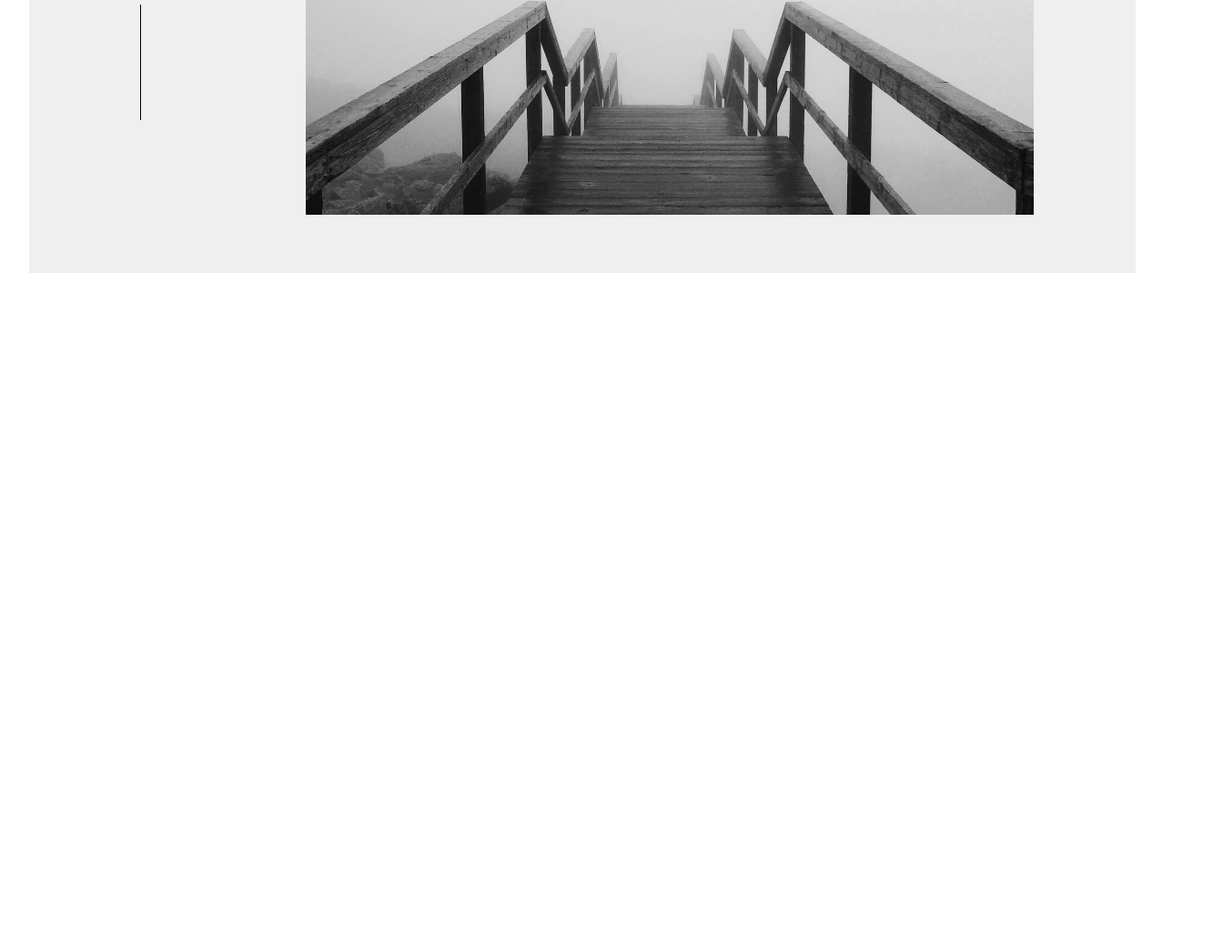
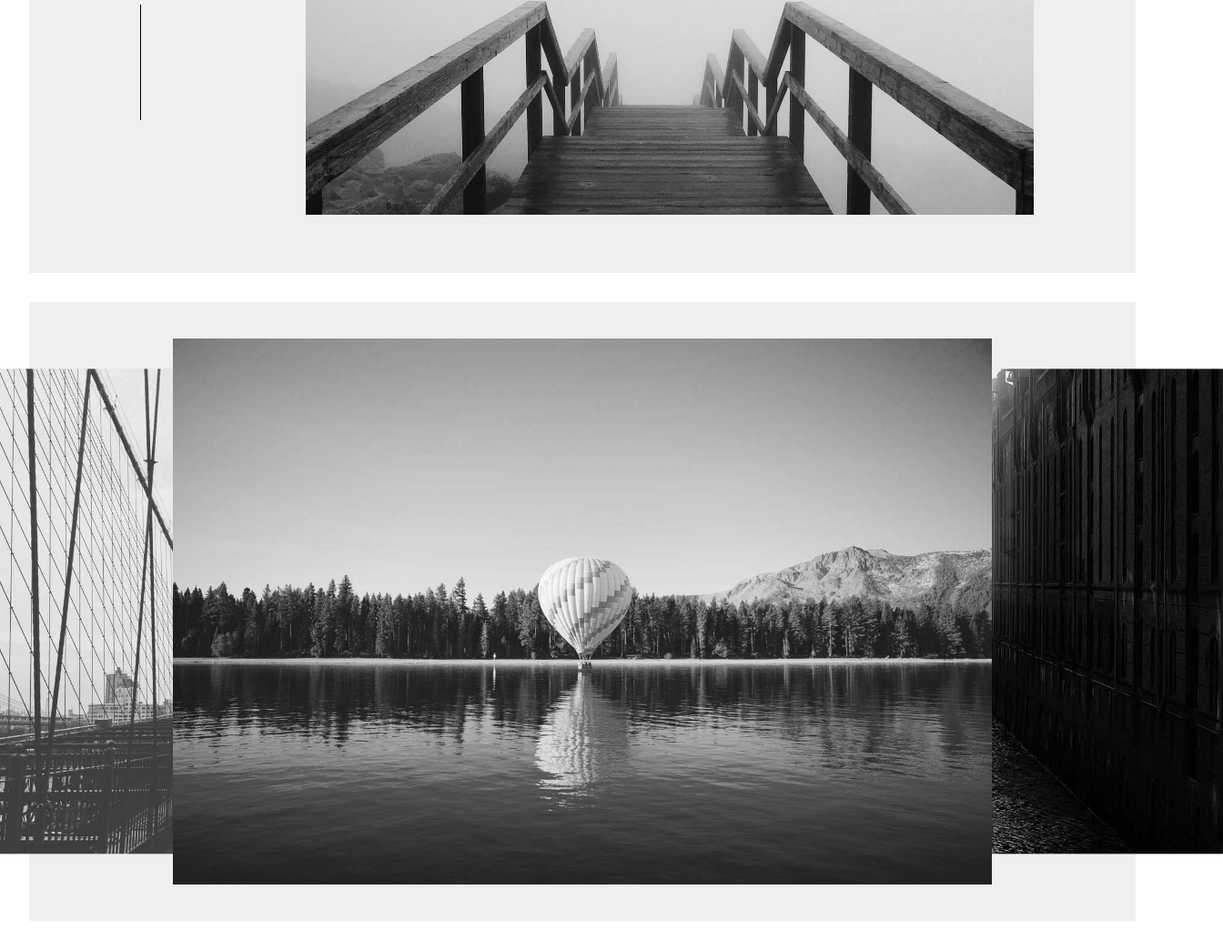
Before and after one commit to kaloyan03/HTML_CSS_2022_Edition, a plain HTML site: page Exams/octomber_2021/03. Portfolio/index.html in a window 1280 px wide. Shown: the part 2624-3668 px from the top of the page at 91% size, 1344 px wide, since content can reach past the window. Before the commit the page ends 2956 px from the top, so only its background shows below. Drawn offline with Linux system fonts and the light colour scheme.

Commit message:
section with photos completed

```diff
--- a/Exams/octomber_2021/03. Portfolio/index.html
+++ b/Exams/octomber_2021/03. Portfolio/index.html
@@ -70,6 +70,14 @@
 
 
         </section>
+
+        <section class="photos">
+            <img class="photos__first photo" src="./images/thumb-3.jpeg" alt="">
+            <img class="photos__second photo" src="./images/thumb-4.jpeg" alt="">
+            <img class="photos__third photo" src="./images/thumb-122.jpeg" alt="">
+
+
+        </section>
     </main>
 </body>
 </html>
--- a/Exams/octomber_2021/03. Portfolio/styles/main.css
+++ b/Exams/octomber_2021/03. Portfolio/styles/main.css
@@ -187,3 +187,38 @@ html {
     left: 0;
     top: 120%;
 }
+
+.photos {
+    position: relative;
+    background-color: var(--color-light-grey);
+    margin: var(--section-margin);
+    height: 85vh;
+}
+
+.photos .photo {
+    position: absolute;
+}
+
+.photos__second {
+    top: 50%;
+    left: 50%;
+    transform: translate(-50%, -50%);
+    width: 900px;
+    z-index: 4;
+}
+
+.photos__first {
+    top: 50%;
+    left: 25%;
+    transform: translate(-50%, -50%);
+    width: 800px;
+    z-index: 4;
+}
+
+.photos__third {
+    top: 50%;
+    left: 75%;
+    transform: translate(-50%, -50%);
+    width: 800px;
+    z-index: 2;
+}
```
